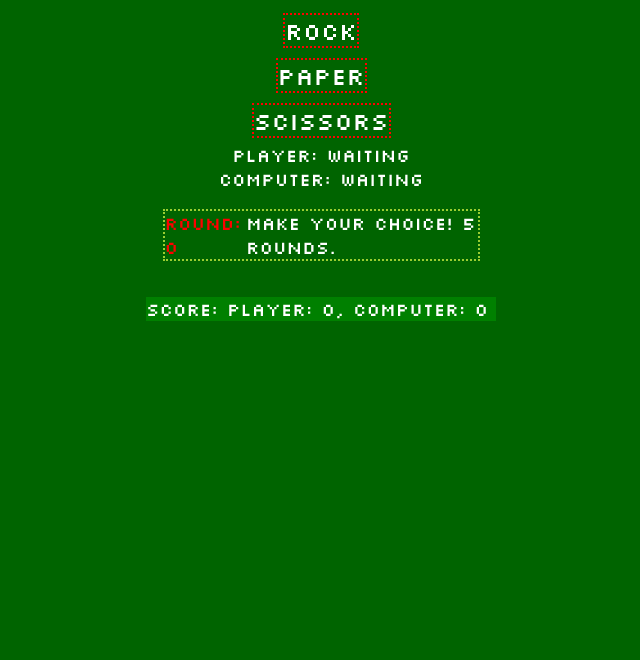
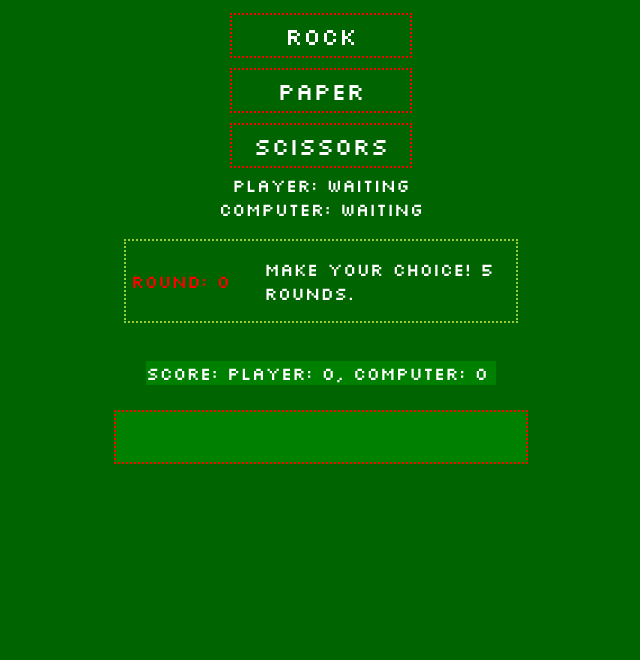
Before and after one commit to kkaps002/odin-rps, a plain HTML site: page index.html in a window 1280 px wide. Shown: the part 140-800 px from the top of the page, without its empty margins (319-959 px from the left). Drawn offline with Linux system fonts and the light colour scheme.

Commit message:
more styling and updated restart button

```diff
--- a/javascript.js
+++ b/javascript.js
@@ -61,8 +61,8 @@ playerChoiceDisplay.textContent = `Player: Waiting`;
 computerChoiceDisplay.textContent = `Computer: Waiting`;
 results.textContent = 'Make your choice! 5 rounds.'
 finalScore.textContent = `Score: Player: 0, Computer: 0`;
-restart.textContent = "Play another game?";
-restart.style.display= "none";
+restart.textContent = "";
+restart.style.pointerEvents = "none";
 
 
 function getPlayerChoice(playerInput) {
@@ -120,7 +120,8 @@ function playRound (playerChoice) { // plays round and changes the text of resul
         }
     }
     else { //play another game
-        restart.style.display= "block";
+        restart.style.pointerEvents = "auto";
+        restart.textContent = "Play another game?";
     }
     checkRound(); //always checks round on button click
 }
@@ -140,6 +141,6 @@ playerChoiceDisplay.textContent = `Player: Waiting`;
 computerChoiceDisplay.textContent = `Computer: Waiting`;
 results.textContent = 'Make your choice! 5 rounds.'
 finalScore.textContent = `Score: Player: 0, Computer: 0`;
-restart.textContent = "Play another game?";
-restart.style.display= "none";
+restart.textContent = "";
+restart.style.pointerEvents = "none"; // deactivate the hover effect after click
 }
--- a/styles.css
+++ b/styles.css
@@ -10,12 +10,17 @@ body {
 }
 
 #main-container {
-    width: 350px;
+    width: 400px;
    /* outline: 2px solid red; */
    display: flex;
    flex-direction: column;
    justify-content: center;
    align-items: center;
+}
+
+h1 {
+    text-align: center;
+
 }
 
 .btn {
@@ -24,6 +29,9 @@ body {
     font-size:x-large;
     transition-duration: 0.4s;
     margin: 5px;
+    padding: 5px;
+    width: 7em;
+    text-align: center;
 }
 
 .btn:hover {
@@ -35,25 +43,35 @@ body {
 #roundDisplay {
     display: flex;
     align-items: center;
-    justify-content: space-around;
+    justify-content: space-between;
     outline: dotted 2px yellowgreen;
+    height: 70px;
     gap: 5px;
-    width: 313px;
+    width: 380px;
     margin: 20px;
+    padding: 5px;
 }
 
 #roundCounter {
+    color: red;
 
-    color: red;
+    width: 130px;
+}
+ #results {
+     width: 250px;
+
 }
 
-/* #results {
-     margin-right: auto;
-}
- */
 
 #finalScore {
     background-color: green;
     margin: 5%;
     width: 350px;
 }
+#restart {
+    width: 100%;
+    height: 40px;
+    background-color: green;
+    text-align: center;
+
+}
```
